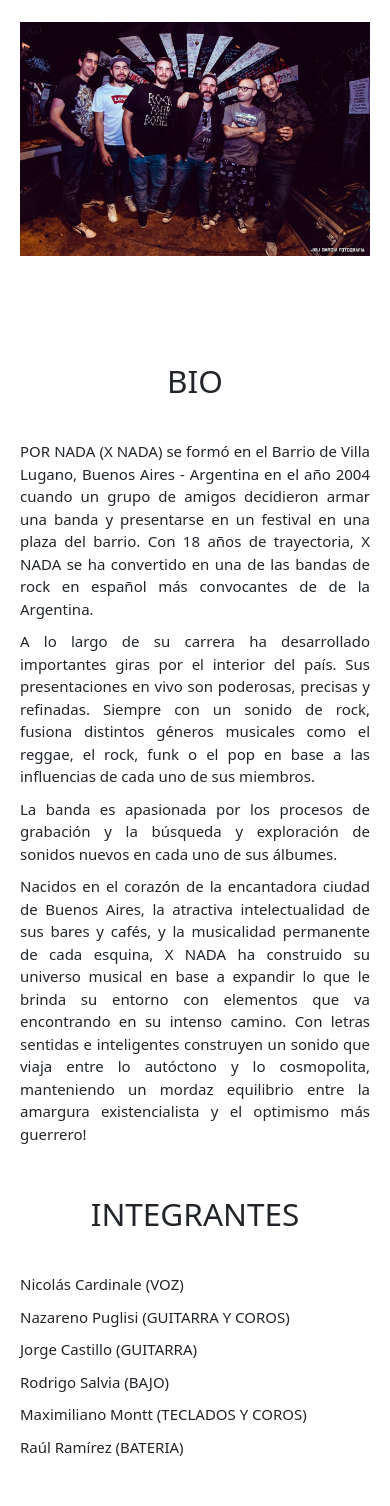
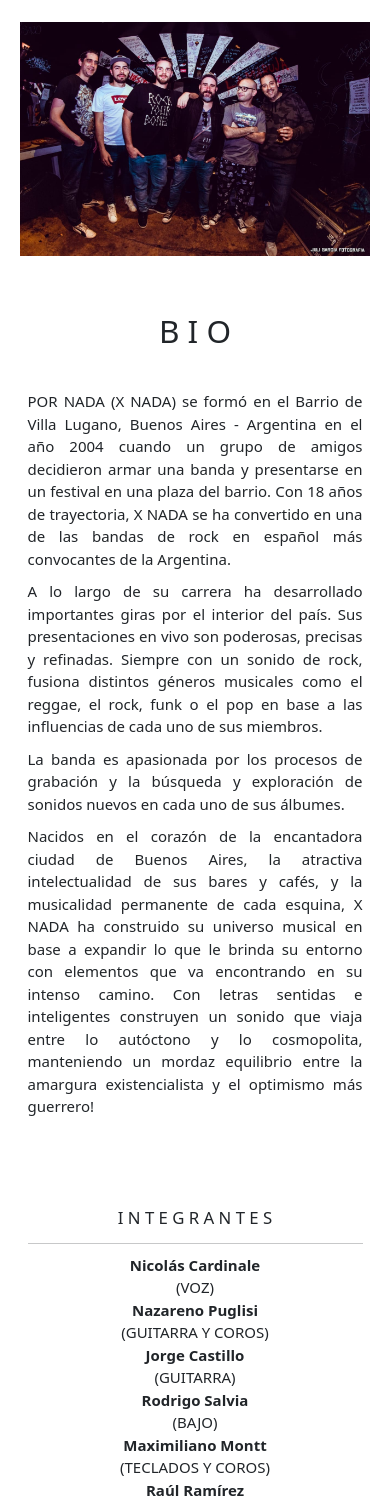
Before and after one commit to rodrigosalvia87/xnada_coder, a website: page index.html in a window 390 px wide. Shown: the part 89-1595 px from the top of the page. Drawn offline with nearby package versions, Linux system fonts and the light colour scheme; no server answers.

Commit message:
Actualizaion Home

```diff
--- a/index.html
+++ b/index.html
@@ -51,16 +51,14 @@
     </section>
 
     <section class="txt__bio txt__mob">
-      <h1 class="title__fechas title__fechasMob">BIO</h1>
+        <div class="container clearfix">
+          <h1 class="text-center title__fechas title__fechasMob">B I O</h1>
           <div class="row justify-content-center">
-        <div class="col-lg-8 text-justify mb-3 text-lg-left ">
-          <p>POR NADA (X NADA) se formó en el Barrio de Villa Lugano, Buenos Aires - Argentina en el año 2004 cuando un
-            grupo de amigos
-            decidieron armar una banda y presentarse en un festival en una plaza del barrio.
-            Con 18 años de trayectoria, X NADA se ha convertido en una de las bandas de rock en español más convocantes
-            de
-            de la Argentina.
-          </p>
+            <div class="col-lg-8 text-justify mb-3 text-lg-left">
+              <p>POR NADA (X NADA) se formó en el Barrio de Villa Lugano, Buenos Aires - Argentina en el año 2004 cuando
+                un grupo de amigos decidieron armar una banda y presentarse en un festival en una plaza del barrio.
+                Con 18 años de trayectoria, X NADA se ha convertido en una de las bandas de rock en español más
+                convocantes de la Argentina. </p>
               <p>
                 A lo largo de su carrera ha desarrollado importantes giras por el interior del país.
                 Sus presentaciones en vivo son poderosas, precisas y refinadas. Siempre con un sonido de rock, fusiona
@@ -69,35 +67,38 @@
                 miembros.
               </p>
               <p>
-            La banda es apasionada por los procesos de grabación y la búsqueda y exploración de sonidos nuevos en cada
-            uno
+                La banda es apasionada por los procesos de grabación y la búsqueda y exploración de sonidos nuevos en
+                cada uno
                 de sus álbumes.
               </p>
               <p>
                 Nacidos en el corazón de la encantadora ciudad de Buenos Aires, la atractiva
-            intelectualidad de sus bares y cafés, y la musicalidad permanente de cada esquina, X NADA ha construido su
+                intelectualidad de sus bares y cafés, y la musicalidad permanente de cada esquina, X NADA ha construido
+                su
                 universo musical en base a expandir lo que le brinda su entorno con elementos que va encontrando en su
-            intenso camino. Con letras sentidas e inteligentes construyen un sonido que viaja entre lo autóctono y lo
-            cosmopolita, manteniendo un mordaz equilibrio entre la amargura existencialista y el optimismo más guerrero!
+                intenso camino. Con letras sentidas e inteligentes construyen un sonido que viaja entre lo autóctono y
+                lo
+                cosmopolita, manteniendo un mordaz equilibrio entre la amargura existencialista y el optimismo más
+                guerrero!
               </p>
+            </div>
 
-          <h1 class="title__fechas title__fechasMob">INTEGRANTES</h1>
-          <div class="">
-            <p>Nicolás Cardinale
-              (VOZ)
+            <div class="col-lg-3 text-center align__mob">
+              <h2 class="mb-4">I N T E G R A N T E S</h2>
+              <hr>
+              <p class="">
+                <b>Nicolás Cardinale</b> <br> <span>(VOZ) </span>
+                <br>
+                <b>Nazareno Puglisi</b><br><span> (GUITARRA Y COROS) </span>
+                <br>
+                <b>Jorge Castillo </b><br><span> (GUITARRA) </span>
+                <br>
+                <b>Rodrigo Salvia </b><br><span> (BAJO) </span>
+                <br>
+                <b>Maximiliano Montt </b><br><span> (TECLADOS Y COROS) </span>
+                <br>
+                <b>Raúl Ramírez </b><br><span> (BATERIA)</span>
               </p>
-            <p>
-              Nazareno Puglisi
-              (GUITARRA Y COROS)
-            </p>
-            <p>Jorge Castillo
-              (GUITARRA)</p>
-            <p>Rodrigo Salvia
-              (BAJO)</p>
-            <p>Maximiliano Montt
-              (TECLADOS Y COROS)</p>
-            <p>Raúl Ramírez
-              (BATERIA)</p>
             </div>
           </div>
         </div>
--- a/scss/utilities/_mediaqueries.scss
+++ b/scss/utilities/_mediaqueries.scss
@@ -12,7 +12,7 @@
   .container__home {
     display: grid;
     grid-template-columns: repeat(1, 1fr);
-    grid-template-rows: repeat(5, 60px);
+    grid-template-rows: repeat(5, 50px);
   }
 
   .fondo__img {
@@ -45,7 +45,10 @@
   .txt__mob {
     font-size: $text-small;
   }
-
+  .align__mob{
+    padding-top: 70px;
+    padding-bottom: 0;
+  }
 
 }
 
@@ -72,6 +75,12 @@
   .redes_socialesgalleryMob {
     font-size: 3rem;
   }
+
+  .align__mob{
+    padding-top: 95px;
+    padding-bottom: 0;
+  }
+
 
 }
 
--- a/scss/views/_fechas.scss
+++ b/scss/views/_fechas.scss
@@ -12,7 +12,10 @@
   padding-bottom: 5rem;
 }
 
+.table__margin{
+margin-top: 5rem;
 
+}
 .table__title {
   font-size: $text-medium2
 }
```
Also changed, not shown: pages/fechas.html (+22 -4 lines), css/styles.css, medios/fotos/banner_fechas.jpg (added). Lines whose indentation alone changed are shown as unchanged.
